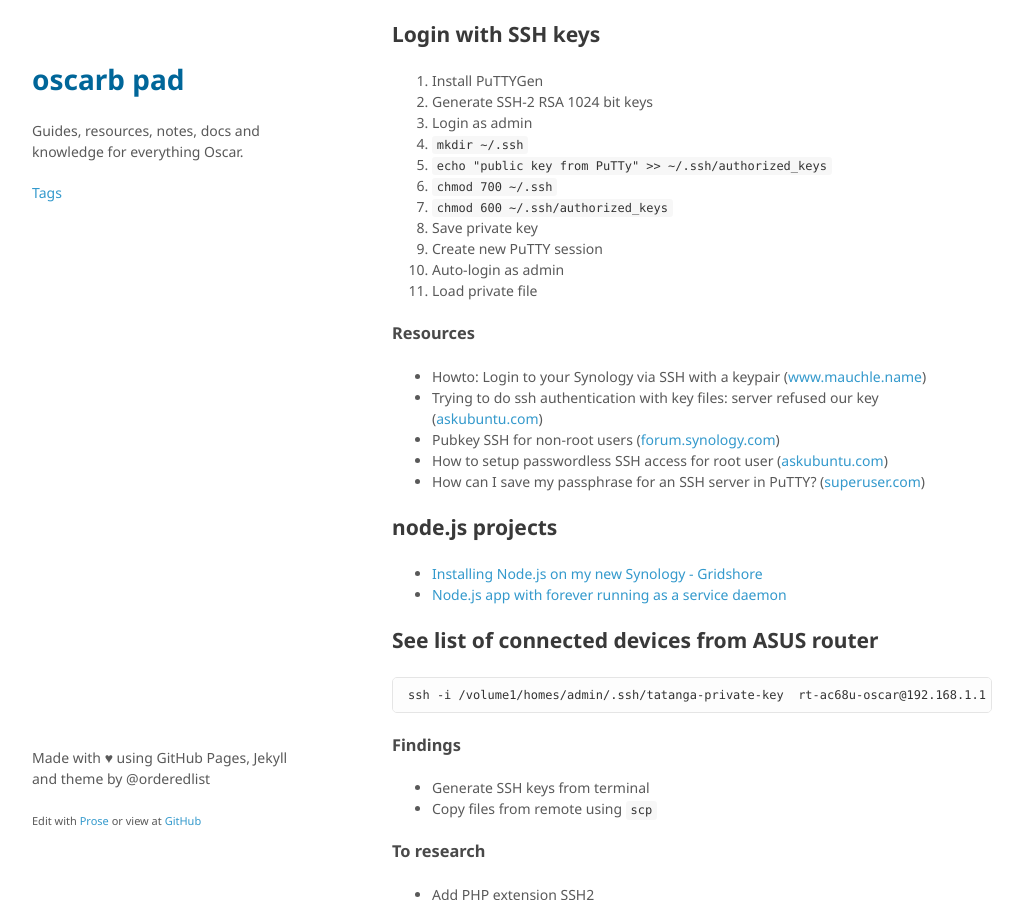
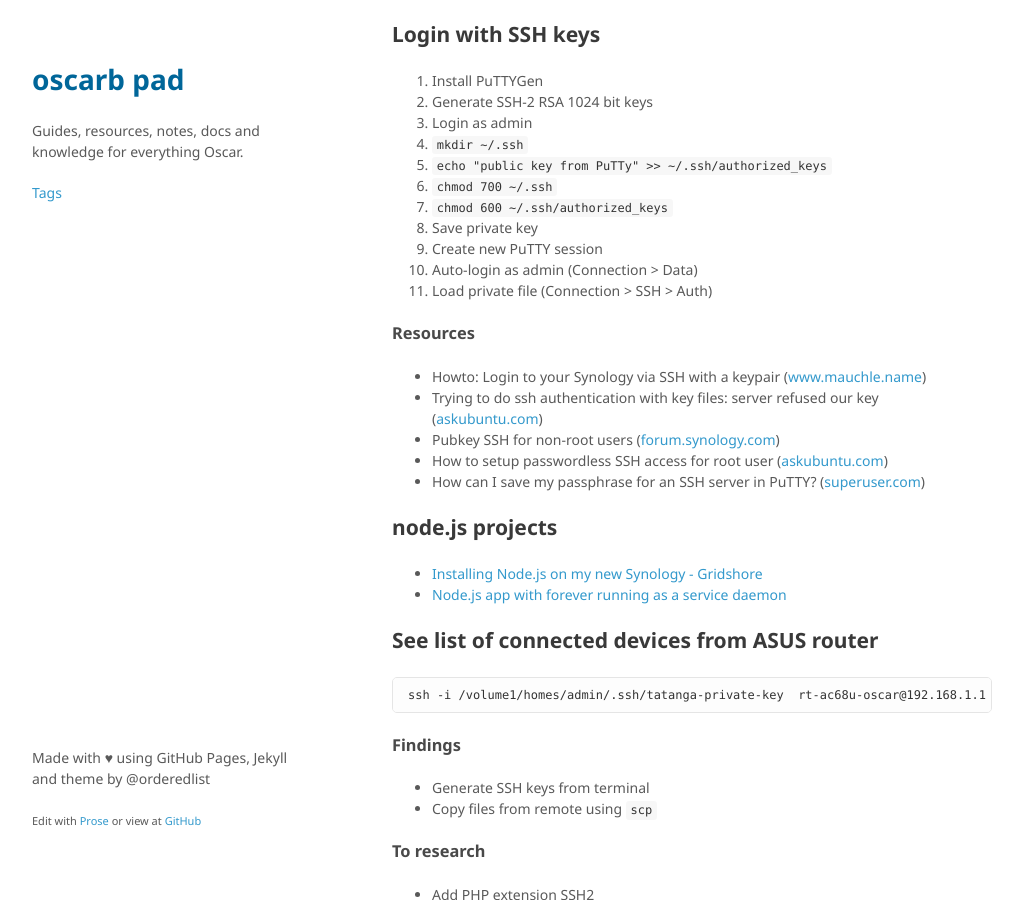
Before and after one commit to oscarb/pad, a Jekyll site: the page built from _docs/ds713.md, in a window 1280 px wide and 900 px high, scrolled down 4096 px. Shown: the whole window, without its empty margins (128-1151 px from the left). Built offline with Jekyll 4.4.1, drawn with Linux system fonts in a browser that asks for light colours; some web fonts are replaced.

Commit message:
Update ds713.md

```diff
--- a/_docs/ds713.md
+++ b/_docs/ds713.md
@@ -170,8 +170,8 @@ See `/etc/rc.local`
 0. `chmod 600 ~/.ssh/authorized_keys`
 0. Save private key
 0. Create new PuTTY session
-0. Auto-login as admin
-0. Load private file
+0. Auto-login as admin (Connection > Data)
+0. Load private file (Connection > SSH > Auth)
 
 ### Resources
 
```
